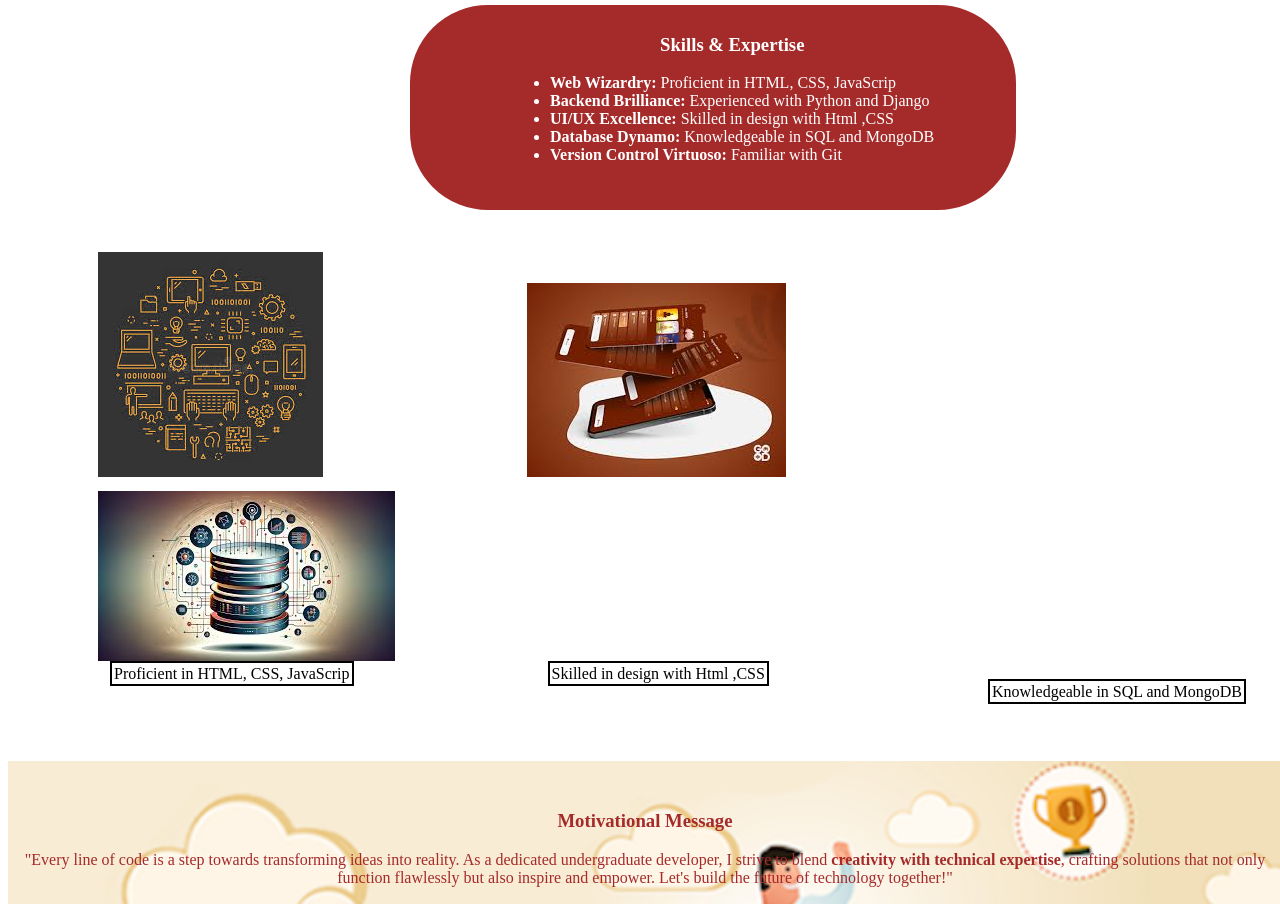
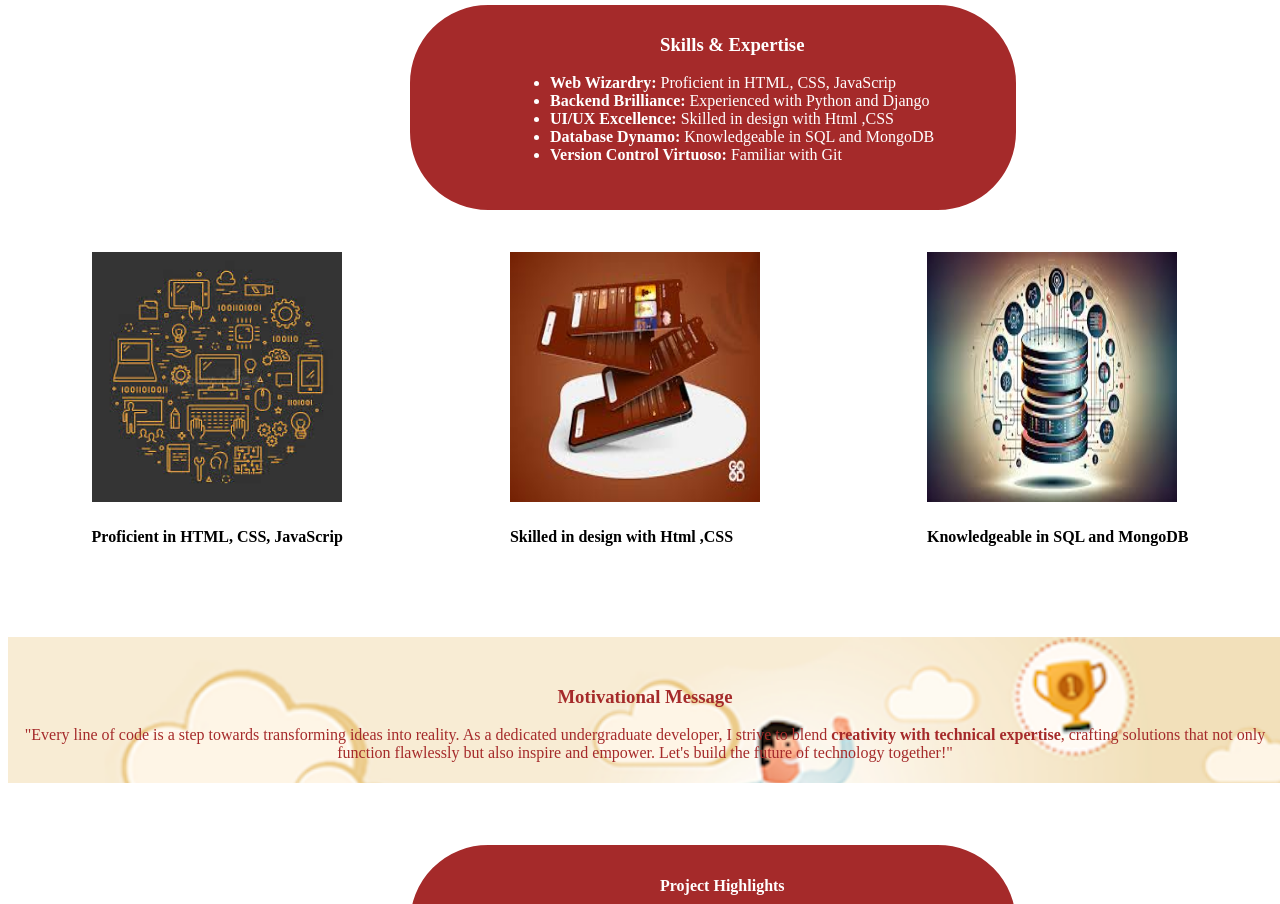
Before and after one commit to shuvonath75/shuvo-nath, a plain HTML site: page index.html in a window 1280 px wide. Shown: the part 596-1500 px from the top of the page. Drawn offline with Linux system fonts and the light colour scheme.

Commit message:
eightth commit

```diff
--- a/index.html
+++ b/index.html
@@ -11,7 +11,7 @@
     <div class="fst">
         <h1>Welcome to <i>Shuvo Nath's</i> Digital Haven</h1>
         <p>Hi, I'm <i>Shuvo Nath</i>, an <small>undergraduate</small> developer passionate about transforming ideas into innovative digital solutions. <br> Dive into my portfolio and witness the fusion of <b>creativity and technical prowess</b>.</p>
-        <button id="B">Read More..</button>
+        <button class="B" type="submit">Read More..</button>
     </div>
     <div class="snd">
         <h3 id="title" style="padding: 0px 0px 0px 150px;">Skills & Expertise</h3>
@@ -23,18 +23,20 @@
             <li><b>Version Control Virtuoso:</b> Familiar with Git</li>
         </ul>
     </div>
+    <div class="D">
     <div>
-        <img id="P" src="shuvo/download.jfif" alt="web Wizardry">
-        <img id="PP" src="shuvo/download (1).jfif" alt="UI/UX">
-        <img id="PPP" src="shuvo/download (2).jfif" alt="Database">
+        <img src="shuvo/download.jfif" alt="web Wizardry">
+        <h4 >Proficient in HTML, CSS, JavaScrip</h4>
     </div>
     <div>
-        <span id="P1box">Proficient in HTML, CSS, JavaScrip</span>
-        <span id="P1box" style="margin: 0px 0px 0px 190px;">Skilled in design with Html ,CSS</span>
-        <span id="P1box" style="margin: 0px 0px 0px 980px;">Knowledgeable in SQL and MongoDB</span>
-
+        <img src="shuvo/download (1).jfif" alt="UI/UX">
+        <h4 >Skilled in design with Html ,CSS</h4>
     </div>
-
+    <div>
+        <img src="shuvo/download (2).jfif" alt="Database">
+        <h4>Knowledgeable in SQL and MongoDB</h4>
+    </div>
+    </div>
 
     <div class="trd">
         <h3>Motivational Message</h3>
--- a/sn.css
+++ b/sn.css
@@ -10,12 +10,13 @@
     height: auto;
 
 }
-#B
+.B
 {
     color: brown;
     border: 2px solid;
     border-radius: 20px;
     padding: 10px;
+    cursor: pointer;
 
 }
 .snd
@@ -31,19 +32,7 @@
     width: 40%;
     height: auto;
 }
-#P
-{
-    margin: 10px 110px 0px 90px;
-}
-#PP
-{
-    margin: 10px 80px 0px 90px;
-    text-align: center;
-}
-#PPP
-{
-    margin: 10px 80px 0px 90px;
-}
+
 #P1box
 {
     border: 2px solid ;
@@ -97,3 +86,16 @@
     margin: 50px 0px 0px 630px;
     padding: 10px;
 }
+.D
+{
+    display: flex;
+}
+.D div{
+    margin: 10px auto ;
+
+}
+.D img
+{
+    height: 250px;
+    width: 250px;
+}
```
